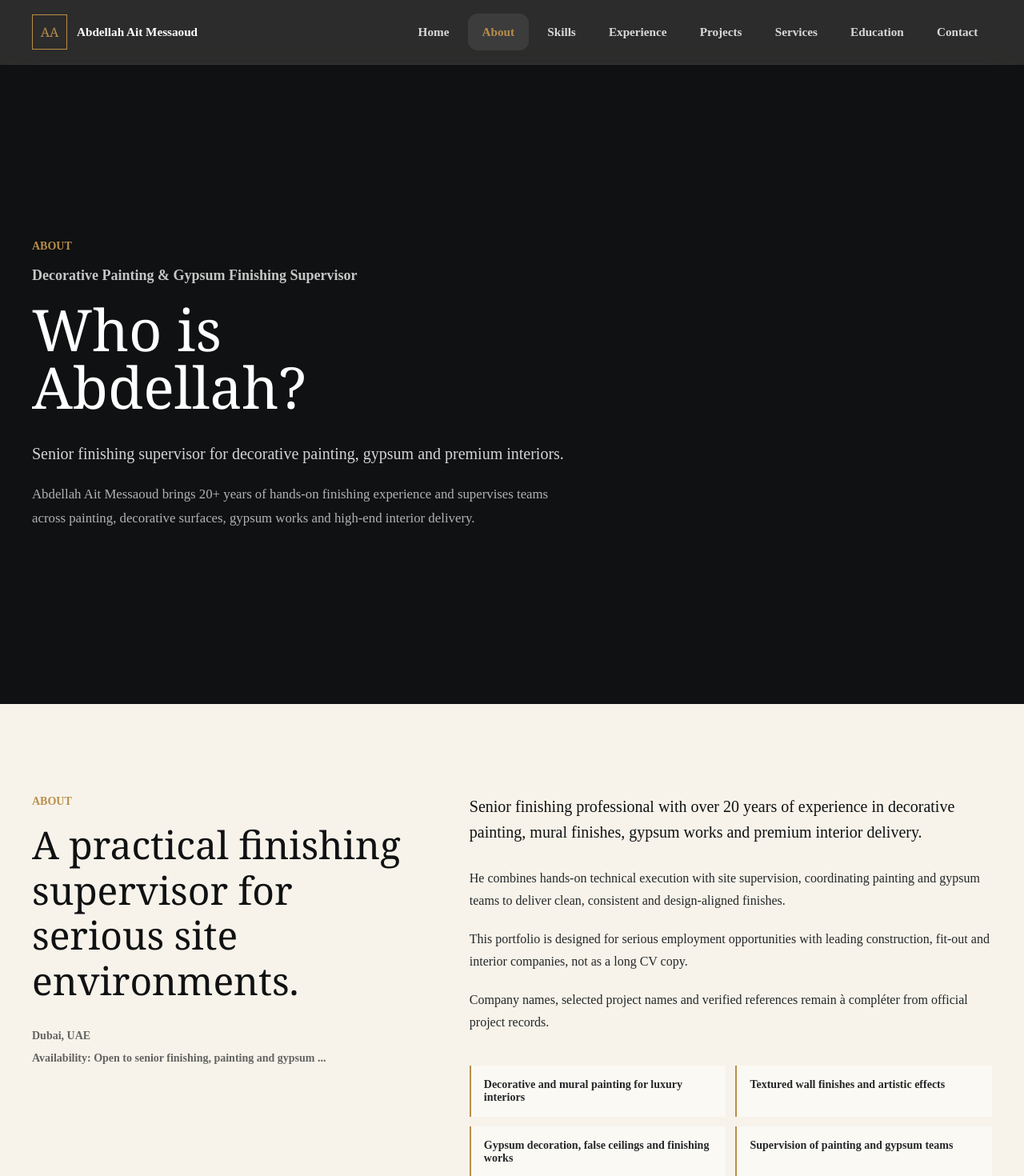
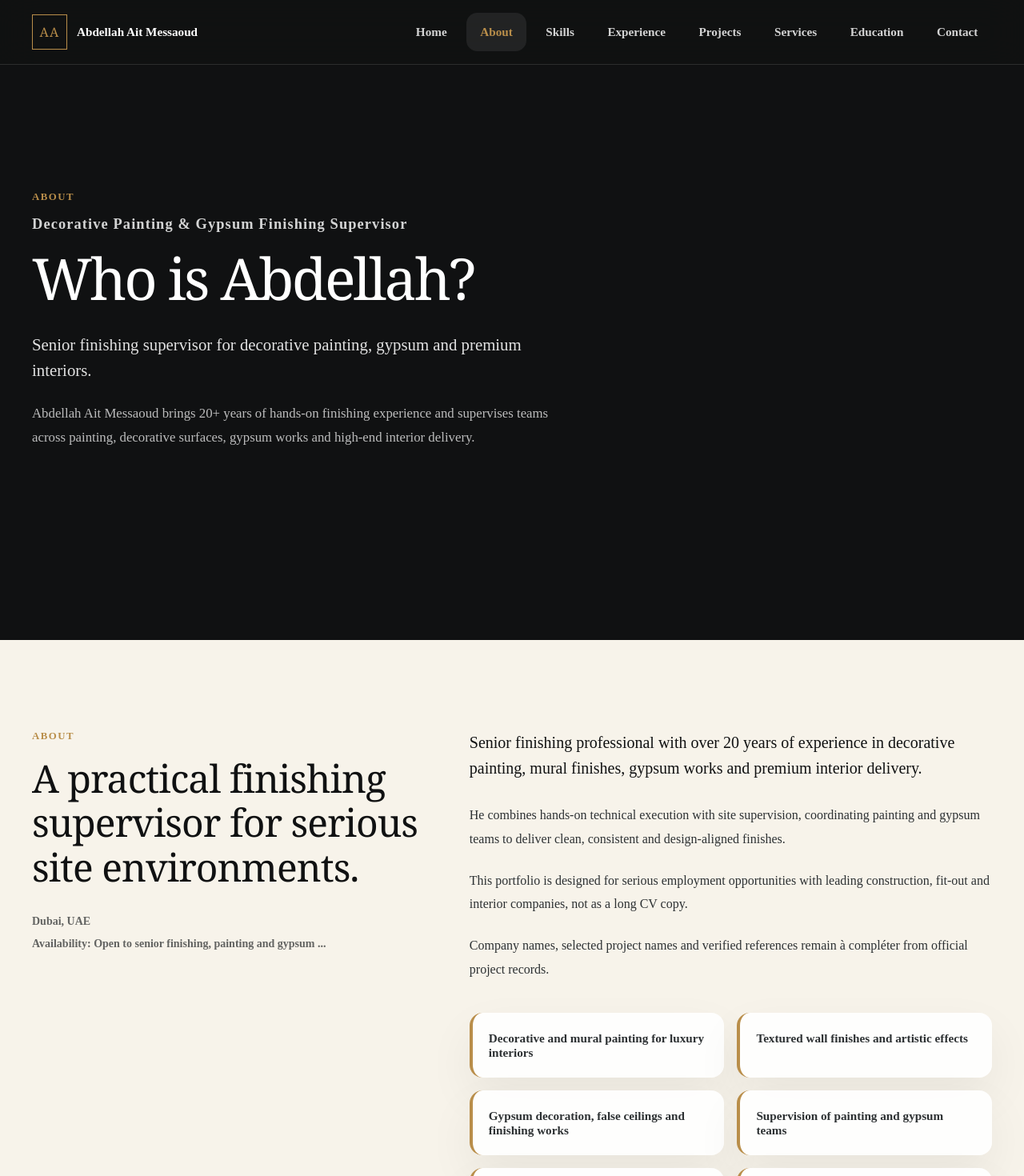
Before and after one commit to jamilakalla/portfolio-abdel, a React (Vite) app: page /portfolio-abdel/about in a window 1280 px wide. Shown: the top 1470 px of the page at 80% size. Built offline with nearby package versions, Linux system fonts and the light colour scheme.

Commit message:
Improve portfolio visual design

```diff
--- a/src/styles.css
+++ b/src/styles.css
@@ -1,16 +1,17 @@
 :root {
   --ink: #101112;
-  --charcoal: #242728;
+  --charcoal: #2d3133;
   --brass: #b98e4a;
-  --brass-hover: #c99f5b;
+  --brass-soft: #d0b57a;
+  --brass-hover: #d9aa63;
   --ivory: #f7f3ea;
-  --parchment: #ede5d8;
+  --parchment: #efe6d4;
   --sage: #657467;
-  --clay: #9e5c4f;
-  --stone: #beb6a8;
+  --clay: #8f6754;
+  --stone: #b9a994;
   --white: #ffffff;
-  --shadow-premium: 0 24px 90px rgba(16, 17, 18, 0.16);
-  --font-sans: Arial, Helvetica, sans-serif;
+  --shadow-premium: 0 28px 90px rgba(16, 17, 18, 0.16);
+  --font-sans: Inter, Arial, Helvetica, sans-serif;
   --font-serif: Georgia, "Times New Roman", serif;
 }
 
@@ -24,8 +25,9 @@ html {
 
 body {
   margin: 0;
+  min-height: 100vh;
   color: var(--ink);
-  background: var(--ivory);
+  background: linear-gradient(180deg, #090a0c 0%, #141719 72%);
   font-family: var(--font-sans);
 }
 
@@ -37,8 +39,7 @@ textarea {
 }
 
 main {
-  min-height: 100vh;
-  padding-top: 5rem;
+  min-height: calc(100vh - 5rem);
 }
 
 img {
@@ -72,7 +73,7 @@ button {
 
 ::selection {
   color: var(--ink);
-  background: var(--brass);
+  background: rgba(185, 142, 74, 0.24);
 }
 
 .sr-only {
@@ -98,13 +99,13 @@ button {
 
 .section-shell {
   width: 100%;
-  max-width: 80rem;
+  max-width: 84rem;
   margin: 0 auto;
   padding: 0 1.25rem;
 }
 
 .section-padding {
-  padding: 5rem 0;
+  padding: 6rem 0;
 }
 
 .bg-ivory {
@@ -126,23 +127,24 @@ button {
 .eyebrow {
   margin-bottom: 1rem;
   color: var(--brass);
-  font-size: 0.875rem;
-  line-height: 1.25rem;
+  font-size: 0.8rem;
+  line-height: 1.3;
   font-weight: 700;
   text-transform: uppercase;
+  letter-spacing: 0.12em;
 }
 
 .section-heading {
-  max-width: 48rem;
+  max-width: 44rem;
 }
 
 .section-title {
   color: var(--ink);
   font-family: var(--font-serif);
-  font-size: clamp(2.25rem, 5vw, 3rem);
+  font-size: clamp(2.25rem, 4.5vw, 3rem);
   font-weight: 400;
-  line-height: 1.18;
-  letter-spacing: 0;
+  line-height: 1.16;
+  letter-spacing: -0.02em;
 }
 
 .section-title-light {
@@ -152,9 +154,9 @@ button {
 .premium-card {
   border: 1px solid rgba(16, 17, 18, 0.1);
   border-radius: 1rem;
-  background: rgba(255, 255, 255, 0.75);
+  background: rgba(255, 255, 255, 0.88);
   box-shadow: var(--shadow-premium);
-  backdrop-filter: blur(12px);
+  backdrop-filter: blur(18px);
 }
 
 .button-row {
@@ -169,13 +171,13 @@ button {
 
 .button {
   display: inline-flex;
-  min-height: 3rem;
+  min-height: 3.25rem;
   align-items: center;
   justify-content: center;
-  padding: 0.85rem 1.5rem;
+  padding: 0.9rem 1.6rem;
   border-radius: 999px;
   font-weight: 700;
-  transition: color 200ms ease, border-color 200ms ease, background 200ms ease, transform 200ms ease;
+  transition: transform 200ms ease, color 200ms ease, border-color 200ms ease, background 200ms ease;
 }
 
 .button:hover {
@@ -193,7 +195,8 @@ button {
 
 .button-outline-light {
   color: var(--white);
-  border: 1px solid rgba(255, 255, 255, 0.4);
+  border: 1px solid rgba(255, 255, 255, 0.45);
+  background: rgba(255, 255, 255, 0.05);
 }
 
 .button-outline-light:hover {
@@ -204,6 +207,7 @@ button {
 .button-outline-dark {
   color: var(--ink);
   border: 1px solid rgba(185, 142, 74, 0.4);
+  background: rgba(255, 255, 255, 0.12);
 }
 
 .button-outline-dark:hover {
@@ -218,8 +222,8 @@ button {
   right: 0;
   z-index: 50;
   color: var(--white);
-  border-bottom: 1px solid rgba(255, 255, 255, 0.1);
-  background: rgba(16, 17, 18, 0.88);
+  border-bottom: 1px solid rgba(255, 255, 255, 0.12);
+  background: rgba(16, 17, 18, 0.94);
   backdrop-filter: blur(24px);
 }
 
@@ -247,6 +251,8 @@ button {
   color: var(--brass);
   border: 1px solid var(--brass);
   font-family: var(--font-serif);
+  font-size: 1rem;
+  letter-spacing: 0.08em;
 }
 
 .brand-name {
@@ -264,11 +270,12 @@ button {
   place-items: center;
   color: var(--white);
   border: 1px solid rgba(255, 255, 255, 0.3);
+  border-radius: 0.75rem;
 }
 
 .menu-lines {
   display: grid;
-  gap: 0.375rem;
+  gap: 0.35rem;
 }
 
 .menu-lines span {
@@ -284,7 +291,7 @@ button {
   left: 1.25rem;
   right: 1.25rem;
   display: none;
-  gap: 0.375rem;
+  gap: 0.4rem;
   max-height: calc(100vh - 7rem);
   overflow: auto;
   padding: 1rem;
@@ -299,23 +306,18 @@ button {
 }
 
 .nav-link {
-  padding: 0.85rem 1.1rem;
+  padding: 0.95rem 1.1rem;
   color: rgba(255, 255, 255, 0.82);
   font-size: 0.95rem;
   font-weight: 700;
-  border-radius: 0.75rem;
-  transition: color 160ms ease, background 160ms ease;
+  border-radius: 0.85rem;
+  transition: color 180ms ease, background 180ms ease;
 }
 
 .nav-link:hover,
 .nav-link.is-active {
   color: var(--brass);
   background: rgba(255, 255, 255, 0.08);
-}
-
-.nav-link:hover,
-.nav-link.is-active {
-  color: var(--brass);
 }
 
 .hero-section {
@@ -335,6 +337,7 @@ button {
   height: 100%;
   object-fit: cover;
   object-position: center;
+  filter: saturate(0.95) brightness(0.85);
 }
 
 .hero-overlay {
@@ -342,8 +345,8 @@ button {
   inset: 0;
   z-index: -1;
   background:
-    linear-gradient(90deg, rgba(16, 17, 18, 0.95), rgba(16, 17, 18, 0.76) 42%, rgba(16, 17, 18, 0.18)),
-    linear-gradient(0deg, rgba(16, 17, 18, 0.78), rgba(16, 17, 18, 0) 46%);
+    linear-gradient(90deg, rgba(16, 17, 18, 0.96), rgba(16, 17, 18, 0.78) 42%, rgba(16, 17, 18, 0.18)),
+    linear-gradient(180deg, rgba(16, 17, 18, 0.88), rgba(16, 17, 18, 0.3) 55%, rgba(16, 17, 18, 0.88));
 }
 
 .hero-grid {
@@ -356,24 +359,25 @@ button {
 }
 
 .hero-copy {
-  max-width: 56rem;
+  max-width: 52rem;
 }
 
 .hero-role {
   margin-bottom: 1.25rem;
-  color: rgba(255, 255, 255, 0.76);
-  font-size: 1.125rem;
+  color: rgba(255, 255, 255, 0.82);
+  font-size: 1.15rem;
   font-weight: 700;
+  letter-spacing: 0.06em;
 }
 
 .hero-copy h1 {
-  max-width: 12ch;
+  max-width: 14ch;
   color: var(--white);
   font-family: var(--font-serif);
   font-size: clamp(3rem, 8vw, 4.5rem);
   font-weight: 400;
   line-height: 1;
-  letter-spacing: 0;
+  letter-spacing: -0.04em;
 }
 
 .mobile-hero-portrait {
@@ -383,17 +387,17 @@ button {
 .hero-lede {
   max-width: 48rem;
   margin-top: 2rem;
-  color: rgba(255, 255, 255, 0.82);
-  font-size: 1.25rem;
+  color: rgba(255, 255, 255, 0.88);
+  font-size: 1.3rem;
   line-height: 2rem;
 }
 
 .hero-summary {
   max-width: 42rem;
-  margin-top: 1.25rem;
-  color: rgba(255, 255, 255, 0.68);
+  margin-top: 1.4rem;
+  color: rgba(255, 255, 255, 0.72);
   font-size: 1.05rem;
-  line-height: 1.85rem;
+  line-height: 1.9rem;
 }
 
 .hero-copy .button-row {
@@ -402,21 +406,23 @@ button {
 
 .hero-portrait {
   position: relative;
-  width: min(100%, 18rem);
+  width: min(100%, 22rem);
   margin: 0 auto;
 }
 
 .hero-portrait::before {
   position: absolute;
-  inset: -0.8rem;
+  inset: -1rem;
   content: "";
-  border: 1px solid rgba(185, 142, 74, 0.35);
+  border: 1px solid rgba(185, 142, 74, 0.3);
+  border-radius: 1.25rem;
 }
 
 .portrait-frame {
   position: relative;
   aspect-ratio: 4 / 5;
   overflow: hidden;
+  border-radius: 1.25rem;
   border: 1px solid rgba(255, 255, 255, 0.16);
   background: var(--ink);
   box-shadow: var(--shadow-premium);
@@ -434,25 +440,26 @@ button {
   width: calc(100% - 1rem);
   margin-top: -3rem;
   margin-left: 1rem;
-  padding: 1rem;
+  padding: 1.1rem;
   color: var(--white);
+  border-radius: 1rem;
   border: 1px solid rgba(255, 255, 255, 0.16);
-  background: rgba(16, 17, 18, 0.84);
-  backdrop-filter: blur(8px);
+  background: rgba(16, 17, 18, 0.86);
+  backdrop-filter: blur(10px);
 }
 
 .role-card p {
   color: var(--brass);
-  font-size: 0.875rem;
+  font-size: 0.9rem;
   font-weight: 700;
 }
 
 .role-card span {
   display: block;
   margin-top: 0.5rem;
-  color: rgba(255, 255, 255, 0.72);
-  font-size: 0.875rem;
-  line-height: 1.5rem;
+  color: rgba(255, 255, 255, 0.75);
+  font-size: 0.9rem;
+  line-height: 1.6rem;
 }
 
 .hero-stats-shell {
@@ -462,15 +469,16 @@ button {
 
 .hero-stats {
   display: grid;
+  grid-template-columns: repeat(3, minmax(0, 1fr));
   border: 1px solid rgba(255, 255, 255, 0.14);
-  background: rgba(16, 17, 18, 0.55);
+  background: rgba(16, 17, 18, 0.6);
   backdrop-filter: blur(12px);
   border-radius: 1rem;
   overflow: hidden;
 }
 
 .stat-cell {
-  padding: 1rem;
+  padding: 1.25rem 1.35rem;
   border-bottom: 1px solid rgba(255, 255, 255, 0.14);
 }
 
@@ -481,15 +489,15 @@ button {
 .stat-cell p {
   color: var(--brass);
   font-family: var(--font-serif);
-  font-size: 1.875rem;
-  line-height: 2.25rem;
+  font-size: 1.9rem;
+  line-height: 2.3rem;
 }
 
 .stat-cell span {
   display: block;
-  margin-top: 0.25rem;
-  color: rgba(255, 255, 255, 0.68);
-  font-size: 0.875rem;
+  margin-top: 0.35rem;
+  color: rgba(255, 255, 255, 0.75);
+  font-size: 0.9rem;
 }
 
 .two-column,
@@ -515,25 +523,27 @@ button {
 
 .body-stack {
   display: grid;
-  gap: 1.25rem;
+  gap: 1.4rem;
   margin-top: 1.75rem;
   color: var(--charcoal);
-  line-height: 1.75rem;
+  line-height: 1.85rem;
 }
 
 .highlight-grid {
   display: grid;
-  gap: 0.75rem;
+  gap: 1rem;
   margin-top: 2.5rem;
 }
 
 .highlight-grid div {
-  padding: 1rem;
+  padding: 1.4rem 1.25rem;
   color: var(--charcoal);
-  border-left: 2px solid var(--brass);
-  background: rgba(255, 255, 255, 0.5);
-  font-size: 0.875rem;
+  border-left: 4px solid var(--brass);
+  background: rgba(255, 255, 255, 0.92);
+  border-radius: 1rem;
+  font-size: 0.95rem;
   font-weight: 700;
+  box-shadow: 0 24px 60px rgba(16, 17, 18, 0.06);
 }
 
 .card-grid {
@@ -543,7 +553,9 @@ button {
 }
 
 .skill-card {
-  padding: 1.5rem;
+  padding: 2rem;
+  background: rgba(255, 255, 255, 0.96);
+  border-radius: 1rem;
 }
 
 .skill-card h3,
@@ -552,14 +564,14 @@ button {
 .contact-card h3,
 .brief-card h3 {
   color: var(--ink);
-  font-size: 1.25rem;
+  font-size: 1.35rem;
   font-weight: 700;
-  line-height: 1.35;
+  line-height: 1.3;
 }
 
 .bullet-list {
   display: grid;
-  gap: 0.75rem;
+  gap: 0.85rem;
   margin-top: 1.5rem;
 }
 
@@ -567,20 +579,21 @@ button {
   display: flex;
   gap: 0.75rem;
   color: var(--charcoal);
-  font-size: 0.875rem;
-  line-height: 1.5rem;
+  font-size: 0.95rem;
+  line-height: 1.8rem;
 }
 
 .bullet-dot {
-  width: 0.375rem;
-  height: 0.375rem;
+  width: 0.45rem;
+  height: 0.45rem;
   flex: 0 0 auto;
   margin-top: 0.55rem;
   background: var(--brass);
+  border-radius: 50%;
 }
 
 .bullet-list-dark li {
-  color: rgba(255, 255, 255, 0.72);
+  color: rgba(255, 255, 255, 0.78);
 }
 
 .bullet-list-dark .bullet-dot {
@@ -595,52 +608,53 @@ button {
 .split-heading > p {
   max-width: 42rem;
   color: var(--charcoal);
-  font-size: 1.125rem;
+  font-size: 1.15rem;
   line-height: 2rem;
 }
 
 .bg-ink .split-heading > p {
-  color: rgba(255, 255, 255, 0.68);
+  color: rgba(255, 255, 255, 0.72);
 }
 
 .timeline-list {
   display: grid;
-  gap: 1.25rem;
+  gap: 1.5rem;
   margin-top: 3.5rem;
 }
 
 .timeline-card {
   display: grid;
   gap: 1.5rem;
-  padding: 1.5rem;
+  padding: 1.75rem;
   border: 1px solid rgba(255, 255, 255, 0.12);
-  background: rgba(255, 255, 255, 0.04);
-  backdrop-filter: blur(8px);
+  background: rgba(255, 255, 255, 0.08);
+  backdrop-filter: blur(10px);
+  border-radius: 1rem;
 }
 
 .timeline-number {
   color: var(--brass);
   font-family: var(--font-serif);
-  font-size: 1.875rem;
-  line-height: 2.25rem;
+  font-size: 2rem;
+  line-height: 2.4rem;
 }
 
 .timeline-period {
   margin-top: 1.25rem;
   color: var(--white);
-  font-size: 0.875rem;
+  font-size: 0.9rem;
   font-weight: 700;
 }
 
 .timeline-location {
   margin-top: 0.5rem;
-  color: rgba(255, 255, 255, 0.58);
-  font-size: 0.875rem;
+  color: rgba(255, 255, 255, 0.66);
+  font-size: 0.9rem;
 }
 
 .timeline-eyebrow {
   color: var(--brass);
-  font-size: 0.875rem;
+  font-size: 0.9rem;
   font-weight: 700;
   text-transform: uppercase;
 }
@@ -648,14 +662,14 @@ button {
 .timeline-card h3 {
   margin-top: 0.5rem;
   color: var(--white);
-  font-size: 1.5rem;
+  font-size: 1.55rem;
   font-weight: 700;
   line-height: 2rem;
 }
 
 .timeline-description {
   margin-top: 0.75rem;
-  color: rgba(255, 255, 255, 0.72);
+  color: rgba(255, 255, 255, 0.78);
 }
 
 .service-grid {
@@ -663,20 +677,21 @@ button {
 }
 
 .service-card {
-  padding: 1.5rem;
-  border: 1px solid rgba(16, 17, 18, 0.1);
-  background: rgba(255, 255, 255, 0.5);
+  padding: 1.75rem;
+  border: 1px solid rgba(16, 17, 18, 0.08);
+  background: rgba(255, 255, 255, 0.95);
+  border-radius: 1rem;
 }
 
 .service-card h3 {
-  font-size: 1.5rem;
+  font-size: 1.55rem;
   line-height: 2rem;
 }
 
 .service-card p {
   margin-top: 1rem;
   color: var(--charcoal);
-  line-height: 1.75rem;
+  line-height: 1.9rem;
 }
 
 .tag-list {
@@ -687,12 +702,13 @@ button {
 }
 
 .tag-list span {
-  padding: 0.5rem 0.75rem;
+  padding: 0.55rem 0.85rem;
   color: var(--charcoal);
-  border: 1px solid rgba(185, 142, 74, 0.4);
-  background: rgba(185, 142, 74, 0.1);
+  border: 1px solid rgba(185, 142, 74, 0.35);
+  background: rgba(185, 142, 74, 0.12);
   font-size: 0.875rem;
   font-weight: 700;
+  border-radius: 999px;
 }
 
 .education-list {
@@ -702,9 +718,10 @@ button {
 }
 
 .education-card {
-  padding: 1.5rem;
+  padding: 1.75rem;
   border-left: 4px solid var(--brass);
-  background: rgba(255, 255, 255, 0.58);
+  background: rgba(255, 255, 255, 0.94);
+  border-radius: 1rem;
 }
 
 .education-card-head {
@@ -716,23 +733,23 @@ button {
 .education-card-head p {
   margin-top: 0.25rem;
   color: rgba(36, 39, 40, 0.7);
-  font-size: 0.875rem;
+  font-size: 0.9rem;
   font-weight: 700;
 }
 
 .education-card-head span {
   color: var(--clay);
-  font-size: 0.875rem;
+  font-size: 0.9rem;
   font-weight: 700;
 }
 
 .education-card ul {
   display: grid;
-  gap: 0.5rem;
+  gap: 0.65rem;
   margin-top: 1rem;
   color: var(--charcoal);
-  font-size: 0.875rem;
-  line-height: 1.5rem;
+  font-size: 0.9rem;
+  line-height: 1.7rem;
 }
 
 .language-card {
@@ -801,10 +818,11 @@ button {
 }
 
 .contact-card {
-  padding: 1.5rem;
+  padding: 1.75rem;
   color: var(--white);
-  background: rgba(255, 255, 255, 0.06);
-  box-shadow: none;
+  background: rgba(255, 255, 255, 0.08);
+  border: 1px solid rgba(255, 255, 255, 0.12);
+  border-radius: 1rem;
 }
 
 .contact-card h3,
@@ -833,20 +851,21 @@ button {
 
 .contact-row span:first-child {
   color: var(--brass);
-  font-size: 0.875rem;
+  font-size: 0.9rem;
   font-weight: 700;
 }
 
 .contact-row span:last-child {
-  color: rgba(255, 255, 255, 0.72);
-  font-size: 0.875rem;
+  color: rgba(255, 255, 255, 0.77);
+  font-size: 0.9rem;
   overflow-wrap: anywhere;
 }
 
 .brief-card {
-  padding: 1.5rem;
+  padding: 1.75rem;
   border: 1px solid rgba(255, 255, 255, 0.12);
-  background: rgba(255, 255, 255, 0.04);
+  background: rgba(255, 255, 255, 0.05);
+  border-radius: 1rem;
 }
 
 .brief-card .bullet-list {
@@ -863,7 +882,7 @@ button {
 
 .projects-grid {
   display: grid;
-  gap: 1.25rem;
+  gap: 1.5rem;
   margin-top: 3rem;
 }
 
@@ -872,6 +891,10 @@ button {
   min-height: 0;
   overflow: hidden;
   flex-direction: column;
+  border-radius: 1.25rem;
+  background: rgba(255, 255, 255, 0.96);
+  border: 1px solid rgba(16, 17, 18, 0.08);
+  box-shadow: 0 35px 80px rgba(16, 17, 18, 0.08);
   transition: transform 260ms ease, box-shadow 260ms ease;
 }
 
@@ -881,9 +904,9 @@ button {
 }
 
 .project-image-wrap {
-  height: 15rem;
+  height: 18rem;
   overflow: hidden;
-  background: rgba(190, 182, 168, 0.3);
+  background: rgba(190, 182, 168, 0.18);
 }
 
 .project-image {
@@ -894,42 +917,44 @@ button {
 }
 
 .project-card:hover .project-image {
-  transform: scale(1.03);
+  transform: scale(1.04);
 }
 
 .project-content {
   display: flex;
   flex: 1;
   flex-direction: column;
-  padding: 1.5rem;
+  padding: 1.75rem;
   gap: 1rem;
 }
 
 .card-kicker {
   color: var(--clay);
-  font-size: 0.875rem;
+  font-size: 0.9rem;
   font-weight: 700;
+  letter-spacing: 0.06em;
+  text-transform: uppercase;
 }
 
 .project-content h3 {
   margin-top: 0.75rem;
   color: var(--ink);
-  font-size: 1.5rem;
+  font-size: 1.55rem;
   font-weight: 700;
-  line-height: 2rem;
+  line-height: 1.6;
 }
 
 .card-meta {
   margin-top: 0.5rem;
-  color: rgba(36, 39, 40, 0.7);
-  font-size: 0.875rem;
+  color: rgba(36, 39, 40, 0.72);
+  font-size: 0.9rem;
   font-weight: 700;
 }
 
 .project-description {
   margin-top: 1.25rem;
   color: var(--charcoal);
-  line-height: 1.6rem;
+  line-height: 1.75rem;
 }
 
 .site-footer {
```
